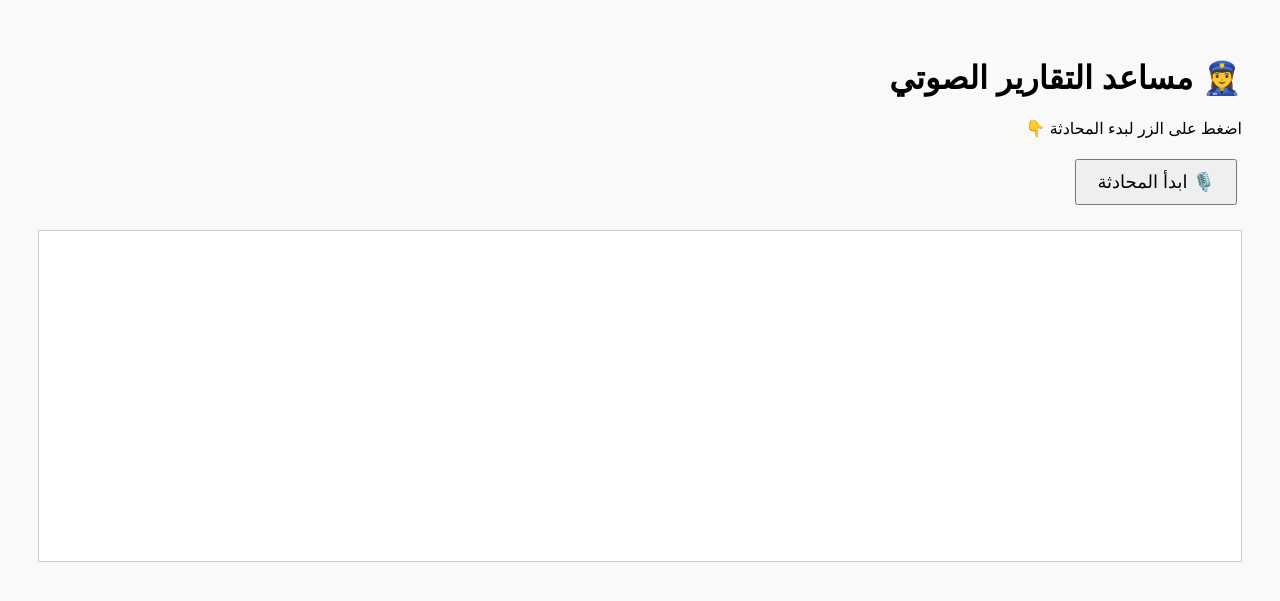
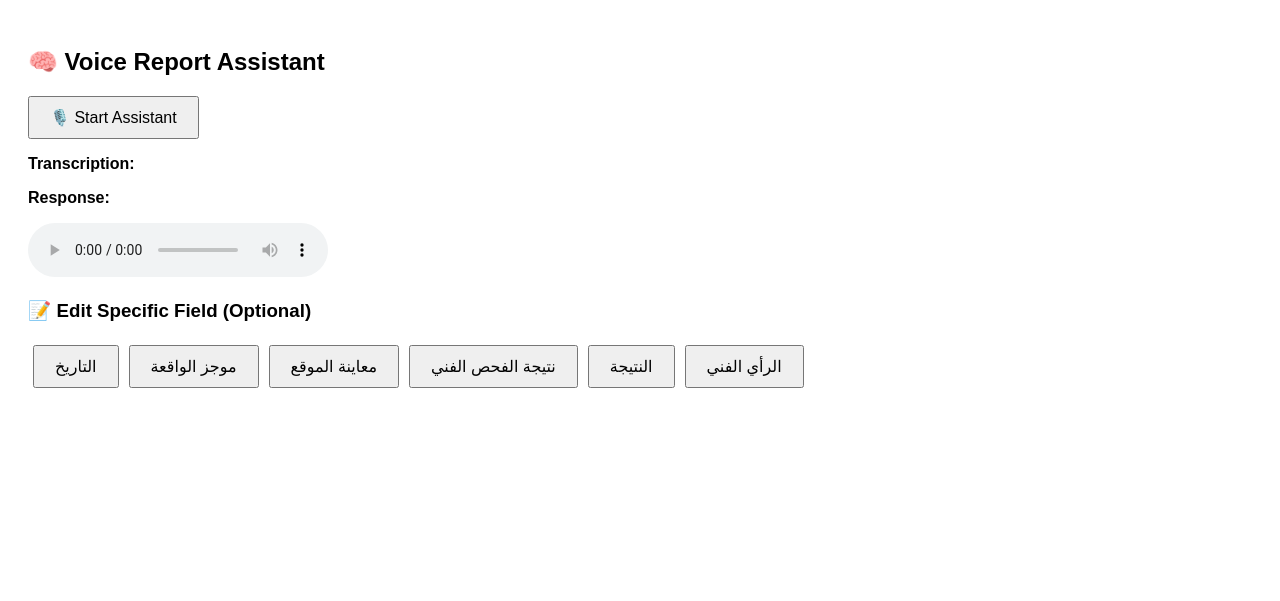
Before and after one commit to Rashidlovew/voice-report-assistant, a Flask app: page / in a window 1280 px wide. Shown: the top 601 px of the page. Run offline with Flask 3, Linux system fonts and the light colour scheme.

Commit message:
Add files via upload

```diff
--- a/templates/index.html
+++ b/templates/index.html
@@ -1,40 +1,49 @@
 <!DOCTYPE html>
-<html lang="ar" dir="rtl">
+<html lang="en">
 <head>
-  <meta charset="UTF-8" />
-  <title>مساعد التقارير الصوتي</title>
+    <meta charset="UTF-8">
+    <title>🎙️ Voice Report Assistant</title>
     <style>
         body {
-      font-family: 'Dubai', sans-serif;
-      text-align: right;
-      padding: 30px;
-      background-color: #f9f9f9;
+            font-family: Arial, sans-serif;
+            padding: 20px;
         }
-    #log {
-      margin-top: 20px;
-      padding: 15px;
-      background-color: #fff;
-      border: 1px solid #ccc;
-      height: 300px;
-      overflow-y: auto;
+
+        #micIcon {
+            display: none;
+            font-size: 30px;
+            color: red;
+            margin-left: 10px;
         }
+
         button {
-      font-size: 18px;
             padding: 10px 20px;
+            font-size: 16px;
+        }
+
+        #fieldButtons button {
             margin: 5px;
-    }
-    #field-buttons {
-      margin-top: 15px;
         }
     </style>
 </head>
 <body>
-  <h1>👮‍♀️ مساعد التقارير الصوتي</h1>
-  <p>اضغط على الزر لبدء المحادثة 👇</p>
-  <button id="startButton">🎙️ ابدأ المحادثة</button>
+    <h2>🧠 Voice Report Assistant</h2>
+    <button id="startBtn">🎙️ Start Assistant</button>
+    <span id="micIcon">🎤</span>
 
-  <div id="field-buttons"></div>
-  <div id="log"></div>
+    <p><strong>Transcription:</strong> <span id="transcriptionText"></span></p>
+    <p><strong>Response:</strong> <span id="responseText"></span></p>
+    <audio id="audioPlayer" controls></audio>
+
+    <h3>📝 Edit Specific Field (Optional)</h3>
+    <div id="fieldButtons">
+        <button onclick="goToField('Date')">التاريخ</button>
+        <button onclick="goToField('Briefing')">موجز الواقعة</button>
+        <button onclick="goToField('LocationObservations')">معاينة الموقع</button>
+        <button onclick="goToField('Examination')">نتيجة الفحص الفني</button>
+        <button onclick="goToField('Outcomes')">النتيجة</button>
+        <button onclick="goToField('TechincalOpinion')">الرأي الفني</button>
+    </div>
 
     <script src="/static/script.js"></script>
 </body>
```
Lines whose indentation alone changed are shown as unchanged.
